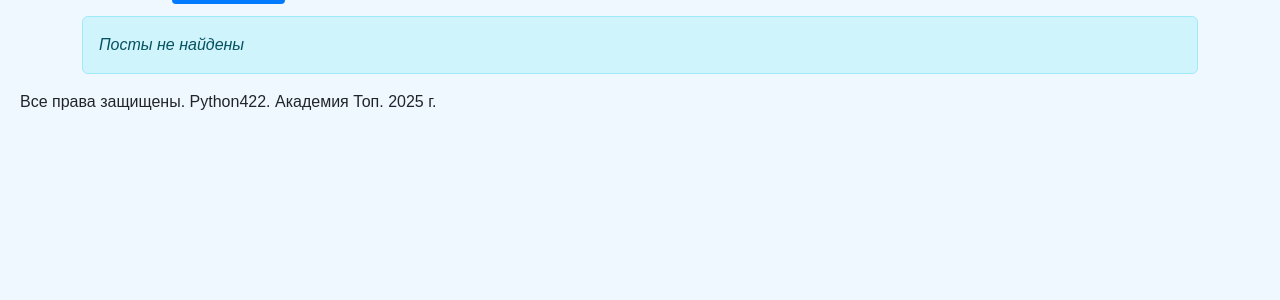
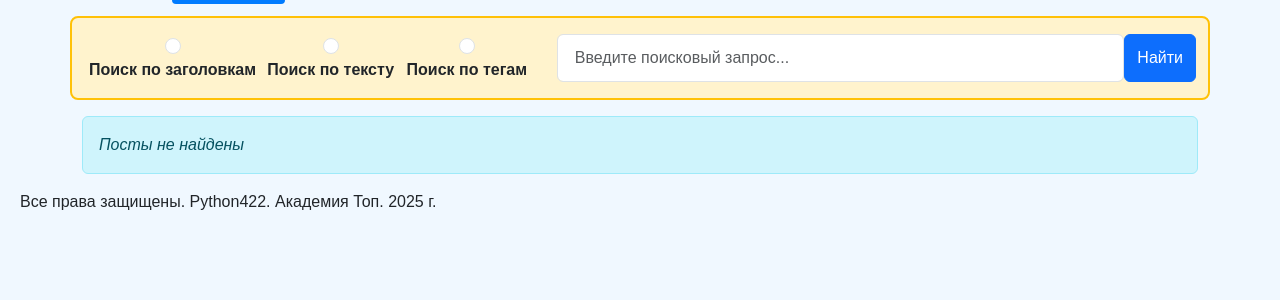
Before and after one commit to ShatohinAlexander/django, a Django app: page /posts/ in a window 1280 px wide. Shown: the part 44-344 px from the top of the page. Run offline with Django 5.2, Linux system fonts and the light colour scheme; data that the repository does not hold is empty.

Commit message:
hw_25 создание формы и её подключение в шаблон

```diff
--- /dev/null
+++ b/blog/python_blog/forms.py
@@ -0,0 +1,26 @@
+from django import forms
+from django.forms import widgets
+
+from python_blog.models import Post
+
+
+class SearchForm(forms.Form):
+    search = forms.CharField(max_length=100, required=False)
+    s_from = forms.CharField(max_length=100, required=False)
+
+
+class PostForm(forms.ModelForm):
+    model = Post
+    fields = [
+        "title",
+        "content",
+        "category",
+    ]
+    tag_string = forms.CharField(max_length=200, required=False)
+
+    class Meta:
+        model = Post
+        fields = ["title", "content", "category"]
+        widgets = {
+            "category": widgets.Select(attrs={"class": "form-control"}),
+        }
--- a/blog/python_blog/templates/python_blog/blog.html
+++ b/blog/python_blog/templates/python_blog/blog.html
@@ -5,6 +5,32 @@
 {% endblock %}
 
 {% block content %}
+
+<form action="{% url "blog:posts" %}" method="GET" class="row mb-3 border border-2 border-warning rounded-3 py-3 bg-warning-subtle">
+    <div class="col-5 d-flex justify-content-between align-items-center">
+        <div class="text-center fw-bold">
+            <input type="radio" name="s_from" id="s_from_1" value="title" class="form-check-input" {% if form.s_from.value == "title" %}checked{% endif %}>
+            <label for="s_from_1">Поиск по заголовкам</label>
+        </div>
+
+        <div class="text-center fw-bold">
+            <input type="radio" name="s_from" id="s_from_2" value="content" class="form-check-input" {% if form.s_from.value == "content" %}checked{% endif %}>
+            <label for="s_from_2">Поиск по тексту</label>
+        </div>
+
+        <div class="text-center fw-bold">
+            <input type="radio" name="s_from" id="s_from_3" value="tags" class="form-check-input" {% if form.s_from.value == "tags" %}checked{% endif %}>
+            <label for="s_from_3">Поиск по тегам</label>
+        </div>
+    </div>
+
+    <div class="col-7 d-flex">
+        <label for=""></label>
+        <input type="text" name="search" placeholder="{% if form.search.value %}{{ form.search.value }} {% else %} Введите поисковый запрос...{% endif %}" class="form-control">
+        <input type="submit" value="Найти" class="btn btn-primary">
+    </div>
+</form>
+
 <div class="row">
     <div class="col-12">
         {% for post in posts %}
--- a/blog/python_blog/views.py
+++ b/blog/python_blog/views.py
@@ -1,8 +1,11 @@
 from django.shortcuts import render
 from django.urls import reverse
 from django.core.paginator import Paginator
+from django.db.models import F, Q, Count
+from python_blog.forms import PostForm, SearchForm
 from .blog_data import dataset
 from .models import Post, Category, Tag
+
 
 def main(request):
     # catalog_categories_url = reverse("blog:categories")
@@ -15,21 +18,40 @@ def main(request):
     }
     return render(request, "main.html", context=context)
 
+
 def about(request):
     return render(request, "about.html")
 
+
 def catalog_posts(request):
-    posts = Post.objects.select_related("category").prefetch_related("tags")
+
+    forms = SearchForm(request.GET)
+    q_obj = Q()
+
+    if forms.is_valid():
+        search = forms.cleaned_data.get("search")
+        s_from = forms.cleaned_data.get("s_from")
+        if s_from == "title":
+            q_obj |= Q(title__icontains=search)
+        elif s_from == "tags":
+            q_obj |= Q(tags__name__icontains=search)
+        else:
+            q_obj |= Q(content__icontains=search)
+
+    posts = Post.objects.filter(q_obj).select_related("category").prefetch_related("tags").order_by("-created_at")
 
     paginator = Paginator(posts, 3)
     page_num = request.GET.get("page", 1)
     paginator = paginator.get_page(page_num)
 
+
     context = {
-            "posts": paginator,
-            "posts_count": posts.count(),
+        "posts": paginator,
+        "posts_count": posts.count(),
+        "form": forms,
     }
-    return render(request, 'python_blog/blog.html', context=context)
+    return render(request, "python_blog/blog.html", context=context)
+
 
 def post_detail(request, post_slug):
     post = None
@@ -37,21 +59,17 @@ def post_detail(request, post_slug):
         if item.slug == post_slug:
             post = item
     if post is None:
-        return render(request, '404.html')
+        return render(request, "404.html")
 
-    context = {
-        'post': post
-    }
-    return render(request, 'python_blog/post_detail.html', context=context)
+    context = {"post": post}
+    return render(request, "python_blog/post_detail.html", context=context)
+
 
 def catalog_categories(request):
     categories = Category.objects.all()
-    categories_count = {cat.name:cat.posts.count() for cat in categories}
-    context = {
-        'categories': categories,
-        'categories_count': categories_count
-    }
-    return render(request, 'python_blog/catalog_categories.html', context=context)
+    categories_count = {cat.name: cat.posts.count() for cat in categories}
+    context = {"categories": categories, "categories_count": categories_count}
+    return render(request, "python_blog/catalog_categories.html", context=context)
 
 
 def category_detail(request, category_slug):
@@ -66,20 +84,19 @@ def category_detail(request, category_slug):
     page_num = request.GET.get("page", 1)
     paginator = paginator.get_page(page_num)
 
-    context = {'category': category,
-               'posts': paginator}
+    context = {"category": category, "posts": paginator}
 
-    return render(request, 'python_blog/category_detail.html', context=context)
+    return render(request, "python_blog/category_detail.html", context=context)
+
 
 def catalog_tags(request):
     tags = Tag.objects.all()
-    context = {'tags':tags}
-    return render(request, 'python_blog/tags_catalog.html', context=context)
+    context = {"tags": tags}
+    return render(request, "python_blog/tags_catalog.html", context=context)
+
 
 def tag_detail(request, tag_slug):
     tag = Tag.objects.get(slug=tag_slug)
 
-    context = {
-        'tag': tag
-    }
-    return render(request, 'python_blog/tag_detail.html', context=context)
+    context = {"tag": tag}
+    return render(request, "python_blog/tag_detail.html", context=context)
```
